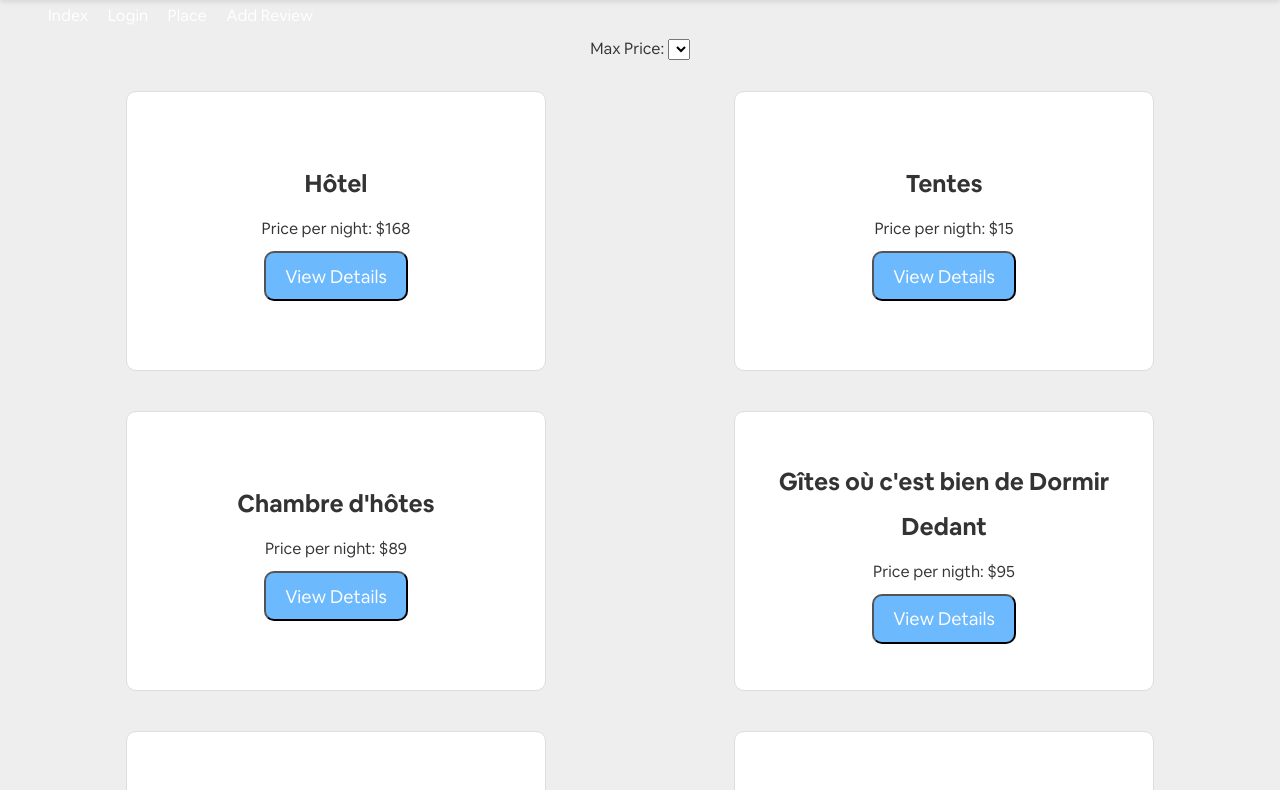
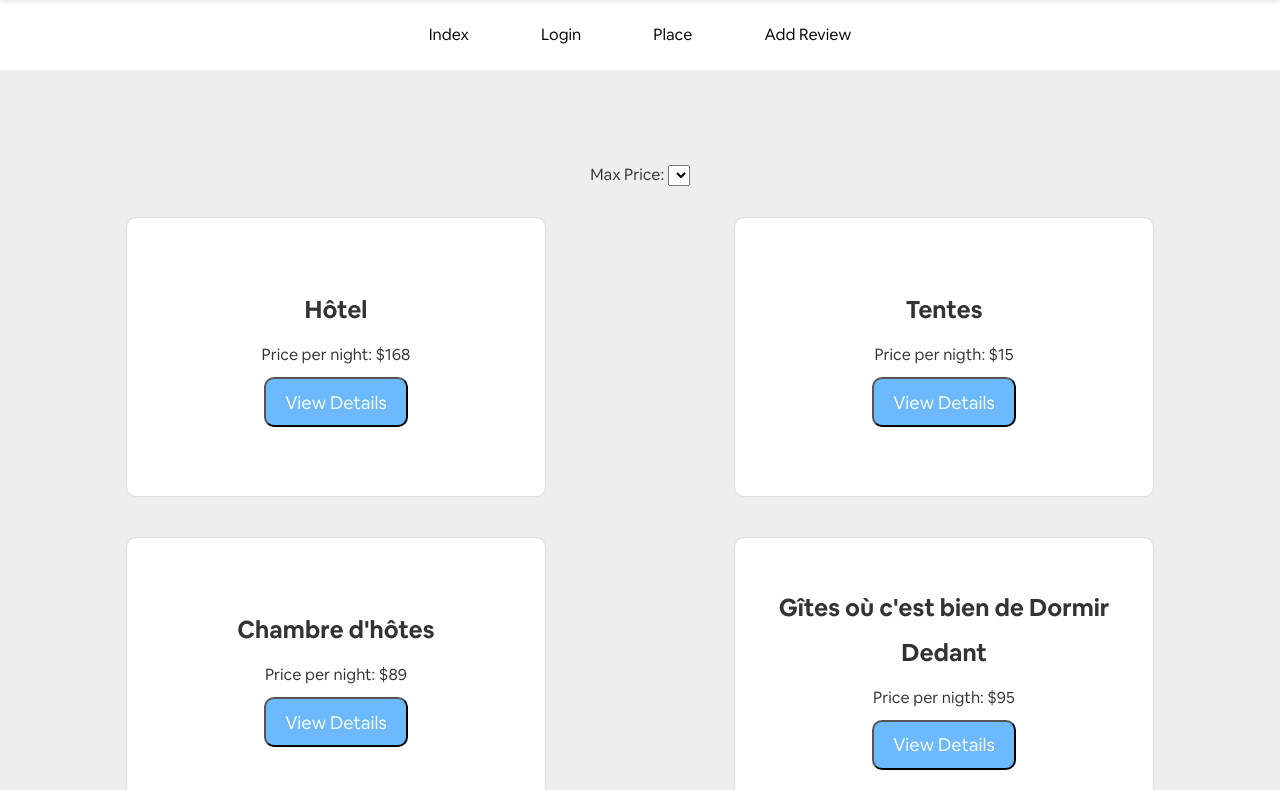
Before and after one commit to vlldnt/holbertonschool-hbnb, a plain HTML site: page part4/index.html in a window 1280 px wide. Shown: the part 92-882 px from the top of the page. Drawn offline with Linux system fonts and the light colour scheme.

Commit message:
updateing website

```diff
--- a/part4/index.html
+++ b/part4/index.html
@@ -7,19 +7,19 @@
     <link rel="stylesheet" href="styles.css">
 </head>
 <body>
-    <header>
+    {<header>
         <div class="logo-login">
             <img src="images/logo.png" alt="">
             <button class="login-button">Login</button>
         </div>
-    </header>
+    </header>}
+    <nav>
+        <a href="index.html" id="">Index</a>
+        <a href="login.html" id="login-link">Login</a>
+        <a href="place.html">Place</a>
+        <a href="add_review.html">Add Review</a>
+    </nav>
     <main>
-        <nav>
-            <a href="index.html" id="">Index</a>
-            <a href="login.html" id="login-link">Login</a>
-            <a href="place.html">Place</a>
-            <a href="add_review.html">Add Review</a>
-        </nav>
         <section id="filter">
             <label for="price-filter">Max Price:</label>
             <select id="price-filter">
--- a/part4/styles.css
+++ b/part4/styles.css
@@ -75,7 +75,7 @@ header {
 }
 
 main {
-    margin-top: 65px;
+    margin-top: 50px;
 }
 
 footer {
@@ -103,11 +103,34 @@ footer {
     box-shadow: 0 0 20px rgba(0, 0, 0, 0.5);
 }
 
+nav {
+    width: 100%;
+    display: flex;
+    justify-content: center;
+    align-items: center;
+    text-align: center;
+    background-color: #fff;
+    padding: 10px 0;
+    margin-top: 70px;
+}
+
 nav a {
-    color: #fff;
+    color: #000000;
     text-decoration: none;
-    margin-left: 1rem;
+    margin: 0 1rem;
+    background-color: #fff;
+    border-radius: 10px;
+    padding: 15px 20px;
+    display: flex;
+    align-items: center;
+    justify-content: center;
+    transition: box-shadow 0.3s ease-in-out;
 }
+
+nav a:hover {
+    box-shadow: 0px 4px 5px rgba(0, 0, 0, 0.2);
+}
+
 
 main {
     padding: 2rem;
```
Also changed, not shown: part4/header.html (added, +6 -0 lines).
